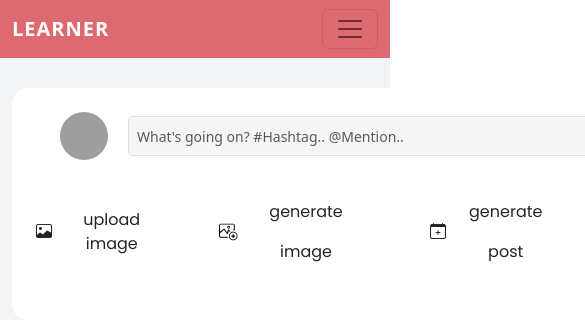
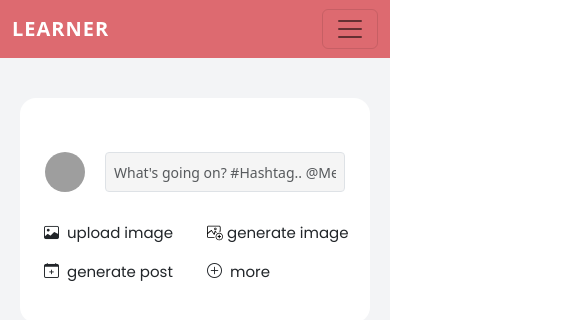
Before and after one commit to otobit-shreya/LMS, a React (Create React App) app: page /news in a window 390 px wide. Shown: the top 320 px of the page, 585 px wide, since content can reach past the window. Built offline with nearby package versions, Linux system fonts and the light colour scheme; grey boxes are pictures that could not be loaded.

Commit message:
Responsive changes

```diff
--- a/src/components/NewsFeed.js
+++ b/src/components/NewsFeed.js
@@ -28,6 +28,11 @@
 
   const deletePost = (index) => {
     setMessages((prevMessages) => prevMessages.filter((_, i) => i !== index));
+    setLikedMessages((prevLikes) => {
+      const updatedLikes = { ...prevLikes };
+      delete updatedLikes[index];
+      return updatedLikes;
+    });
   };
 
   const toggleLike = (index) => {
@@ -44,7 +49,7 @@
         !emojiPickerRef.current.contains(event.target)
       ) {
         setEmoji(false);
-        setIsDialogOpen(false);
+        // setIsDialogOpen(false);
       }
     };
 
@@ -63,19 +68,19 @@
           onClick={() => setIsDialogOpen(false)}
         ></div> // Background overlay
       )}
-      <div className="container">
+      <div className="p-[10px] md:p-0 ">
         <div
-          className={`rounded-2xl bg-white my-5 w-fit mx-auto ${
+          className={`rounded-2xl bg-white w-[350px] my-5 p-4 md:w-fit mx-auto ${
             isDialogOpen ? "z-50 relative" : ""
           }`}
         >
-          <div className="flex items-center px-5 py-4 gap-x-5">
+          <div className="flex items-center justify-center pt-[30px] pb-[30px] gap-x-5">
             <Image
-              className="size-12"
+              className="md:size-12 size-10"
               src="https://bit.ly/dan-abramov"
               roundedCircle
             />
-            <div className="relative w-[37rem]">
+            <div className="relative w-[15rem] md:w-[30rem] lg:w-[37rem]">
               <Form.Control
                 className={`p-2 pr-12 ${
                   isDialogOpen ? "h-20" : "h-10"
@@ -111,25 +116,40 @@
             </div>
           </div>
           <div
-            className={`flex pt-2  ${
-              isDialogOpen ? "gap-x-7 pb-4" : "gap-x-12 pb-5"
-            } items-center justify-center px-4`}
+            className={`row md:mb-3 md:px-[28px] md:flex md:justify-center md:items-center ${
+              isDialogOpen ? "" : " md:gap-x-3"
+            }`}
           >
-            <input id="image" type="file" accept="image/*" className="hidden" />
+            <div
+              className={`flex justify-start items-center mb-3 md:mb-0 ${
+                isDialogOpen ? "col-md-3 col-6" : "col-md-3 col-6"
+              }`}
+            >
+              <input
+                id="image"
+                type="file"
+                accept="image/*"
+                className="hidden"
+              />
               <label
                 htmlFor="image"
-              className='flex items-center gap-x-2 cursor-pointer text-base font-["Poppins"] text-center'
+                className='whitespace-nowrap text-[15px] lg:text-base md:text-[15px] font-["Poppins"]'
               >
-              <i className="bi bi-image"></i>
+                <i className="bi bi-image mr-2"></i>
 
                 <span>upload image</span>
               </label>
+            </div>
+            <div
+              className={`flex  justify-start items-center mb-3 md:mb-0 ${
+                isDialogOpen ? "col-md-3 col-6 md:mr-6" : "md:mr-3 col-md-3 col-6"
+              }`}
+            >
               <button
-              className={`flex items-center ${
-                isDialogOpen ? "flex-initial" : "flex-auto"
-              } leading-10 px-2 w-fit gap-x-2 text-base font-["Poppins"] text-center`}
+                className={`flex whitespace-nowrap items-center text-[15px] lg:text-base md:text-[15px] font-["Poppins"]`}
               >
                 <svg
+                  className="mr-1 size-4 md:size-6"
                   width="20"
                   height="20"
                   xmlns="http://www.w3.org/2000/svg"
@@ -148,60 +168,85 @@
 
                 <span>generate image</span>
               </button>
+            </div>
+            <div
+              className={`flex justify-start items-center mb-3 md:mb-0 ${
+                isDialogOpen ? "col-md-3 col-6 md:mr-3" : "col-md-3 col-6"
+              }`}
+            >
               <button
-              className={`flex items-center ${
-                isDialogOpen ? "flex-initial" : "flex-auto"
-              } leading-10 px-2 w-fit gap-x-2 text-base font-["Poppins"] text-center`}
+                className={`flex whitespace-nowrap items-center text-[15px] lg:text-base md:text-[15px] font-["Poppins"]`}
               >
-              <i className="bi bi-calendar-plus"></i>
+                <i className="bi bi-calendar-plus mr-2"></i>
 
                 <span>generate post</span>
               </button>
-            {!isDialogOpen && (
+            </div>
+            <div
+              className={` ${
+                isDialogOpen ? "col-md-2 flex justify-start items-center mb-3 md:mb-0 col-6" : "col-md-2 col-6 flex justify-start items-center mb-3 md:mb-0"
+              }`}
+            >
+              {!isDialogOpen ? (
                 <button
-                className='flex items-center flex-auto leading-10 px-2 w-fit gap-x-2 text-base font-["Poppins"] text-center'
+                  className='text-[15px] lg:text-base md:text-[15px] font-["Poppins"]'
                   onClick={() => {
                     setIsDialogOpen(true);
                   }}
                 >
-                <i className="bi bi-plus-circle"></i>
+                  <i className="bi bi-plus-circle mr-2"></i>
                   <span>more</span>
                 </button>
-            )}
+              ): <button className='text-[15px] lg:text-base md:text-[15px] font-["Poppins"]'>
+                <i className="bi bi-instagram mr-2"></i>
+                <span>gif</span>
+              </button>}
             </div>
+          </div>
+
           {isDialogOpen && (
             <>
-              <div className="flex pb-4 gap-x-10 items-center justify-center px-4">
-                {/* <button className='flex items-center gap-x-2 text-base font-["Poppins"] text-center'>
-                  <i className="bi bi-instagram"></i>
-                  <span>gif</span>
-                </button> */}
-                <button className='flex items-center leading-10 gap-x-2 text-base font-["Poppins"] text-center'>
-                  <i className="bi bi-mic"></i>
+              <div className="row mb-2 md:px-[28px]">
+                <div className="col-md-3 mb-3 md:mb-0 col-lg-3 col-6">
+                  {" "}
+                  <button className='whitespace-nowrap text-[15px] lg:text-base md:text-[15px] font-["Poppins"]'>
+                    <i className="bi bi-mic mr-2"></i>
                     <span>record voice</span>
                   </button>
-                <button className='flex items-center leading-10 gap-x-2 text-base font-["Poppins"] text-center'>
-                  <i className="bi bi-heart"></i>
+                </div>
+                <div className="col-md-2 col-lg-3 col-6">
+                  <button className='whitespace-nowrap text-[15px] lg:text-base md:text-[15px] font-["Poppins"]'>
+                    <i className="bi bi-heart mr-2"></i>
                     <span>feelings</span>
                   </button>
-
-                <input id="files" type="file" accept="*/*" className="hidden" />
+                </div>
+                <div className="col-md-3 mb-2 md:mb-0 col-lg-3 col-6">
+                  <input
+                    id="files"
+                    type="file"
+                    accept="*/*"
+                    className="hidden"
+                  />
                   <label
                     htmlFor="files"
-                  className='flex items-center leading-10 gap-x-2 cursor-pointer text-base font-["Poppins"] text-center'
+                    className='whitespace-nowrap text-[15px] lg:text-base md:text-[15px] font-["Poppins"]'
                   >
-                  <i className="bi bi-cloud-arrow-up"></i>
+                    <i className="bi bi-cloud-arrow-up mr-2"></i>
                     <span>upload files</span>
                   </label>
+                </div>
+                <div className="col-md-3 col-lg-3 col-6">
                   <button
-                  className='flex items-center leading-10 gap-x-2 text-base font-["Poppins"] text-center'
+                    className='whitespace-nowrap text-[15px] lg:text-base md:text-[15px] font-["Poppins"]'
                     onClick={() => navigate("/home")}
                   >
-                  <i class="bi bi-book"></i>
+                    <i class="bi bi-book mr-2"></i>
                     <span>Create Curriculum</span>
                   </button>
                 </div>
-              <div className="flex pb-4 gap-x-10 items-center justify-center px-4">
+              </div>
+              <div className="row mb-3 md:px-[28px]">
+                <div className="col-md-3 mb-3 md:mb-0 col-lg-3 col-6">
                   <input
                     id="audio"
                     type="file"
@@ -210,25 +255,34 @@
                   />
                   <label
                     htmlFor="audio"
-                  className='flex items-center leading-10 gap-x-2 cursor-pointer text-base font-["Poppins"] text-center'
+                    className='whitespace-nowrap text-[15px] lg:text-base md:text-[15px] font-["Poppins"]'
                   >
-                  <i className="bi bi-music-note-beamed"></i>
+                    <i className="bi bi-music-note-beamed mr-2"></i>
                     <span>audio upload</span>
                   </label>
-                <button className='flex items-center leading-10 gap-x-2 text-base font-["Poppins"] text-center'>
-                  <i className="bi bi-card-checklist"></i>
+                </div>
+                <div className="col-md-3 mb-3 md:mb-0 col-lg-3 col-6">
+                  <button className='whitespace-nowrap text-[15px] lg:text-base md:text-[15px] font-["Poppins"]'>
+                    <i className="bi bi-card-checklist mr-2"></i>
                     <span>create poll</span>
                   </button>
-
-                <input id="reel" type="file" accept="*/*" className="hidden" />
+                </div>
+                <div className="col-md-3 mb-3 md:mb-0 col-lg-3 col-6">
+                  <input
+                    id="reel"
+                    type="file"
+                    accept="*/*"
+                    className="hidden"
+                  />
                   <label
                     htmlFor="reel"
-                  className='flex items-center leading-10 gap-x-2 cursor-pointer text-base font-["Poppins"] text-center'
+                    className='whitespace-nowrap text-[15px] lg:text-base md:text-[15px] font-["Poppins"]'
                   >
-                  <i className="bi bi-file-play"></i>
+                    <i className="bi bi-file-play mr-2"></i>
                     <span>upload reels</span>
                   </label>
-
+                </div>
+                <div className="col-md-3 mb-3 md:mb-0 col-lg-3 col-6">
                   <input
                     id="video"
                     type="file"
@@ -237,11 +291,12 @@
                   />
                   <label
                     htmlFor="video"
-                  className='flex items-center leading-10 gap-x-2 cursor-pointer text-base font-["Poppins"] text-center'
+                    className='whitespace-nowrap text-[15px] lg:text-base md:text-[15px] font-["Poppins"]'
                   >
-                  <i className="bi bi-play"></i>
+                    <i className="bi bi-play mr-2"></i>
                     <span>upload video</span>
                   </label>
+                </div>
               </div>
               <footer>
                 <div className="flex justify-end">
@@ -259,7 +314,7 @@
         {messages.map((message, index) => (
           <div
             key={index}
-            className="rounded-2xl bg-white my-5 w-[756px] mx-auto"
+            className="rounded-2xl bg-white my-5 p-4 w-[ 350px] md:w-[700px] lg:w-[725px] mx-auto"
           >
             <div className="flex items-center px-5 py-4 gap-x-5">
               <Image
```
Lines whose indentation alone changed are shown as unchanged.
